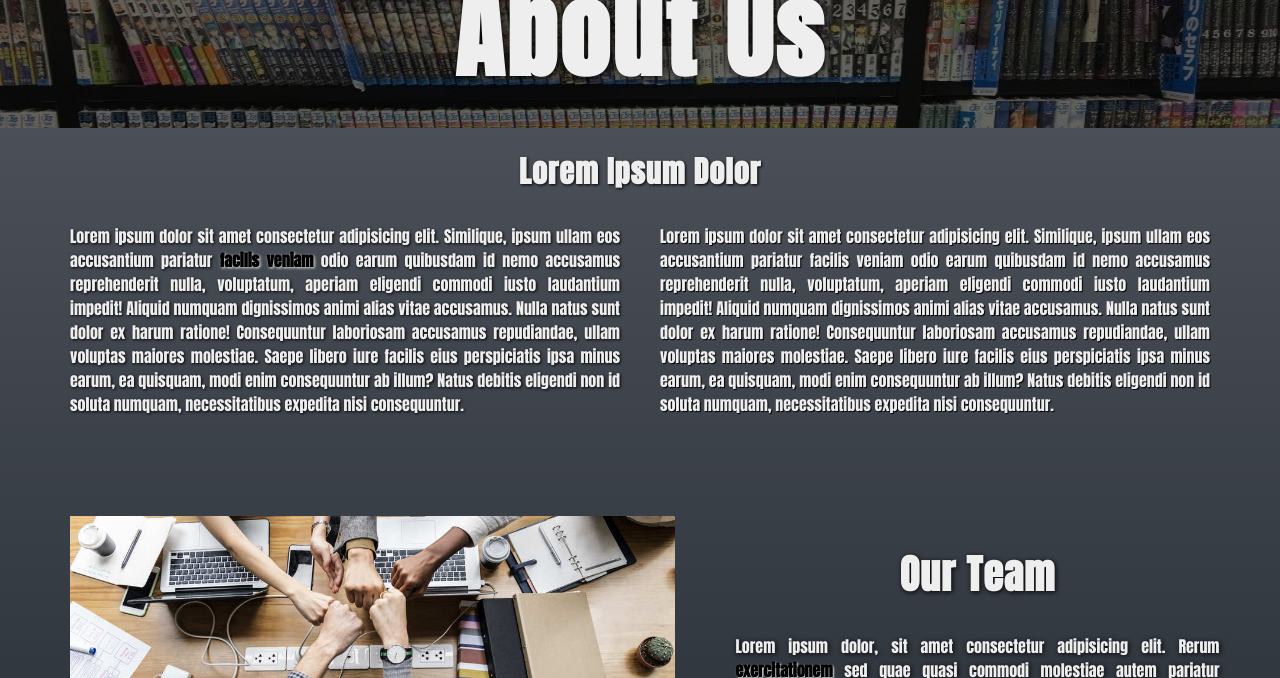
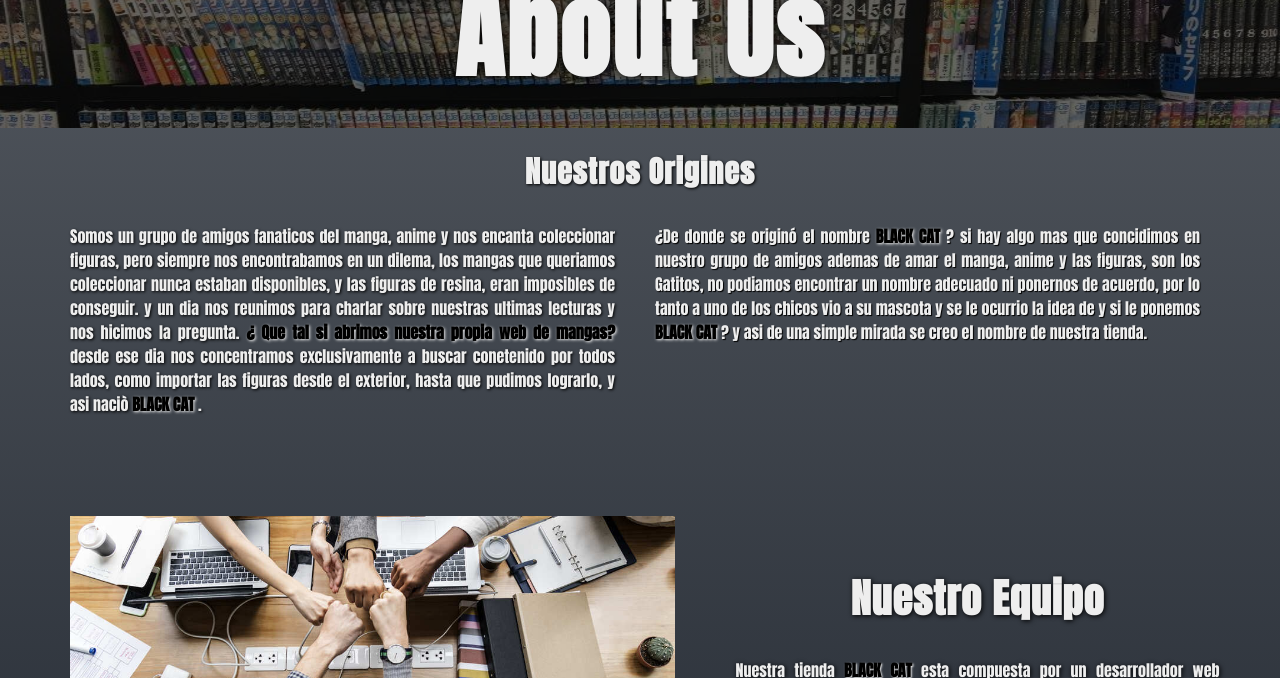
Before and after one commit to Nahuel-B05/PROYECTO-BLACKCAT, a website: page pages/aboutus.html in a window 1280 px wide. Shown: the part 122-800 px from the top of the page. Drawn offline with Linux system fonts and the light colour scheme.

Commit message:
se modifican los textos de about us, y el hover de menuM, ahora funciona solo cuando se pasa el mouse por el menu, y no  en toda la secondary bar

```diff
--- a/pages/aboutus.html
+++ b/pages/aboutus.html
@@ -57,37 +57,28 @@
             <h1>About Us</h1>
         </section>
         <section class="articles">
-            <h2>Lorem Ipsum Dolor</h2>
+            <h2>Nuestros Origines</h2>
             <div class="contenedorArticle">
                 <article class="cuadroTexto">
-                    <p>Lorem ipsum dolor sit amet consectetur adipisicing elit. Similique, ipsum ullam eos accusantium
-                        pariatur <strong>facilis veniam </strong>odio earum quibusdam id nemo accusamus reprehenderit nulla, voluptatum,
-                        aperiam eligendi commodi iusto laudantium impedit! Aliquid numquam dignissimos animi alias vitae
-                        accusamus. Nulla natus sunt dolor ex harum ratione! Consequuntur laboriosam accusamus
-                        repudiandae,
-                        ullam voluptas maiores molestiae. Saepe libero iure facilis eius perspiciatis ipsa minus earum,
-                        ea
-                        quisquam, modi enim consequuntur ab illum? Natus debitis eligendi non id soluta numquam,
-                        necessitatibus expedita nisi consequuntur.</p>
+                    <p>Somos un grupo de amigos fanaticos del manga, anime y nos encanta coleccionar figuras, pero siempre nos encontrabamos en un dilema, los mangas que queriamos coleccionar nunca estaban disponibles, y las figuras de resina, eran imposibles de conseguir.
+                        y un dia nos reunimos para charlar sobre nuestras ultimas lecturas y nos hicimos la pregunta. <strong>  ¿ Que tal si abrimos nuestra propia web de mangas?</strong>
+                        desde ese dia nos concentramos exclusivamente a buscar conetenido por todos lados, como importar las figuras desde el exterior, hasta que pudimos lograrlo, y asi naciò <strong> BLACK CAT </strong>.
+                        </p>
                 </article>
                 <article class="cuadroTextoDos">
-                    <p>Lorem ipsum dolor sit amet consectetur adipisicing elit. Similique, ipsum ullam eos accusantium
-                        pariatur facilis veniam odio earum quibusdam id nemo accusamus reprehenderit nulla, voluptatum,
-                        aperiam eligendi commodi iusto laudantium impedit! Aliquid numquam dignissimos animi alias vitae
-                        accusamus. Nulla natus sunt dolor ex harum ratione! Consequuntur laboriosam accusamus
-                        repudiandae,
-                        ullam voluptas maiores molestiae. Saepe libero iure facilis eius perspiciatis ipsa minus earum,
-                        ea
-                        quisquam, modi enim consequuntur ab illum? Natus debitis eligendi non id soluta numquam,
-                        necessitatibus expedita nisi consequuntur.</p>
+                    <p>¿De donde se originó el nombre <strong> BLACK CAT </strong>?
+                    si hay algo mas que concidimos en nuestro grupo de amigos ademas de amar el manga, anime y las figuras,
+                    son los Gatitos, no podiamos encontrar un nombre adecuado ni ponernos de acuerdo, por lo tanto a uno de los chicos vio a su mascota y se le ocurrio la idea de y si le ponemos
+                    <strong> BLACK CAT </strong>? y asi de una simple mirada se creo el nombre de nuestra tienda.
+                    </p>
                 </article>
             </div>
         </section>
         <section class="us">
                 <img src="../asset/img/colleagues.jpg" alt="Collegues">
                 <div class="sideUs">
-                    <h2>Our Team</h2>
-                    <p>Lorem ipsum dolor, sit amet consectetur adipisicing elit. Rerum <strong> exercitationem </strong>sed quae quasi commodi molestiae autem pariatur tempora maiores reiciendis laudantium repellat illo dolor, omnis voluptate quas earum a quisquam voluptatem dolore provident. Laudantium iusto quis quod ea natus obcaecati quidem officiis molestias modi, nulla libero, suscipit facilis rem sint!</p>
+                    <h2>Nuestro Equipo</h2>
+                    <p>Nuestra tienda <strong> BLACK CAT </strong> esta compuesta por un desarrollador web (Nombre y Apellido), un Despachante de Aduana (Nombre y Apellido), encargado de BackEnd (Nombre y apellido), Encargado del local (Nombre y Apellido).</p>
                 </div>
         </section>
     </main>
--- a/scss/layout/aboutus/_main-aboutus.scss
+++ b/scss/layout/aboutus/_main-aboutus.scss
@@ -32,6 +32,7 @@
         display: flex;
         gap: 40px;
         .cuadroTexto{
+            width: 50%;
             margin-left: 70px;
             p{
                 text-align: justify;
@@ -43,12 +44,16 @@
                 }
             }}
     .cuadroTextoDos{
-        margin-right: 70px;
+        width: 50%;
+        margin-right: 80px;
         p{
             text-align: justify;
             color: $blanco;
             text-shadow: 1px 1px 1px black;
-
+            strong{
+                text-shadow: 1px 1px 3px $blanco;
+                color: black;
+            }
         }}}}
     .us{
     display: flex;
--- a/scss/layout/media_desktop/_main.scss
+++ b/scss/layout/media_desktop/_main.scss
@@ -33,6 +33,7 @@ body{
             text-align: center;
             font-size: 15px;
             letter-spacing: 0.4px;
+            margin: 0px 10px ;
         }
         a{
             @include addcart-boton(15px, 0.5px, (5px 30px) );
--- a/scss/layout/media_mobile/_header.scss
+++ b/scss/layout/media_mobile/_header.scss
@@ -53,9 +53,8 @@ header {
             text-decoration: none;
             color: $blanco;
         }
-        .menuM .submenu-container{
-            display: none;
-        }&:hover .submenu-container{
+        .menuM
+        {   &:hover .submenu-container{
             display: block;
             position: absolute;
             right: 5px;
@@ -74,6 +73,8 @@ header {
                     color: $naranja;
                 }}
             }
-
         }
+            .submenu-container{
+            display: none;
+        }}
     }}}
--- a/scss/layout/media_mobile/_main.scss
+++ b/scss/layout/media_mobile/_main.scss
@@ -15,7 +15,7 @@ body{
         grid-row: 1/13;
     }
     .cardBanner{
-        background-color: #eeeeee92;
+        background-color: #eeeeeed4;
         box-shadow: 1px 1px 10px 0px black;
         display: flex;
         flex-direction: column;
@@ -32,8 +32,8 @@ body{
             margin: 5px 5px 5px 5px;
         }
         a{
-            @include addcart-boton(20px, 0.5px, 0px);
-            margin: 0px 10px;
+            @include addcart-boton(15px, 0.5px, 5px 5px);
+            margin: 0px 40px;
         }
     }
 
@@ -257,7 +257,7 @@ body{
             text-shadow: 1px 1px black;
             margin-bottom: 15px;
         }
-        p{
+        .contenedorArticle article p{
             color:$blanco;
             text-align: justify;
             text-shadow: 1px 1px black;
```
Also changed, not shown: index.html (+2 -2 lines), pages/addtocart.html (+2 -2 lines), css/style.css.
